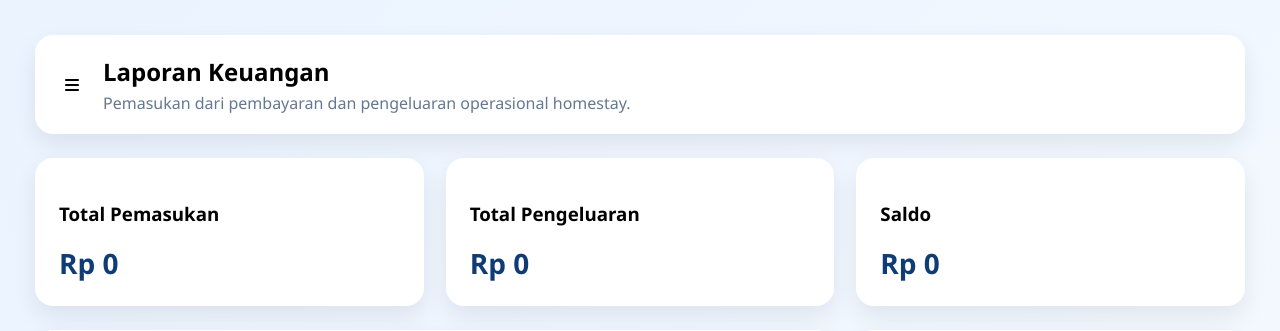
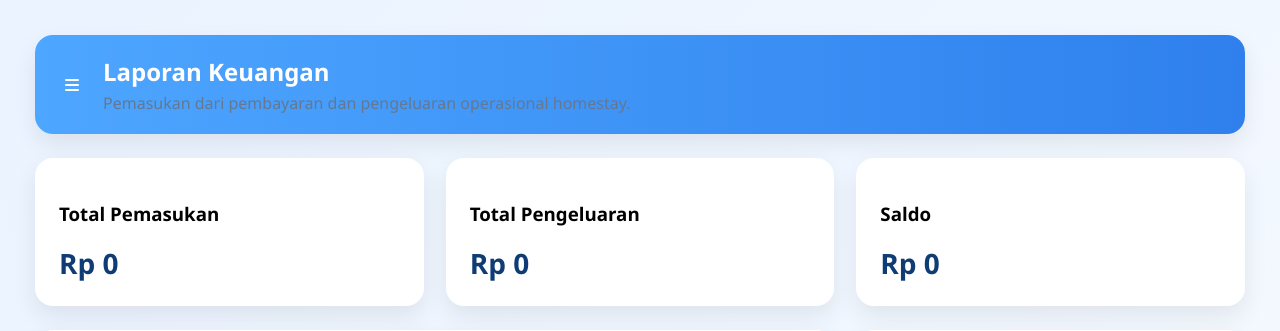
Before and after one commit to Ghanirizki27/budihomestay, a PHP site: page /laporan.php in a window 1280 px wide. Shown: the top 331 px of the page. Run offline with PHP 8.4, Linux system fonts and the light colour scheme; a user stored in the database is signed in; data comes from the database, SQL or seed files in the repository; data that the repository does not hold is empty.

Commit message:
ganti warna navbar
Co-authored-by: Copilot <copilot@github.com>

```diff
--- a/src/keluhan_admin.php
+++ b/src/keluhan_admin.php
@@ -48,7 +48,7 @@ $keluhan = mysqli_query($conn, "
         .main { margin-left: 0; padding: 35px; transition: 0.3s; }
         .main.shift { margin-left: 250px; }
         .header, .card { background: white; border-radius: 18px; box-shadow: 0 10px 25px rgba(0,0,0,0.08); }
-        .header { padding: 20px; display: flex; align-items: center; gap: 14px; }
+        .header { background: linear-gradient(90deg, #4da6ff, #2f80ed); color: white; padding: 20px; display: flex; align-items: center; gap: 14px; }
         .menu-icon { cursor: pointer; padding: 10px; border-radius: 10px; }
         .menu-icon:hover { background: rgba(47,128,237,0.1); }
         .card { margin-top: 24px; padding: 24px; }
--- a/src/laporan.php
+++ b/src/laporan.php
@@ -76,7 +76,7 @@ $riwayat = mysqli_query($conn, "
         .main { margin-left: 0; padding: 35px; transition: 0.3s; }
         .main.shift { margin-left: 250px; }
         .header, .card { background: white; border-radius: 18px; box-shadow: 0 10px 25px rgba(0,0,0,0.08); }
-        .header { padding: 20px; display: flex; align-items: center; gap: 14px; }
+        .header { background: linear-gradient(90deg, #4da6ff, #2f80ed); color: white; padding: 20px; display: flex; align-items: center; gap: 14px; }
         .menu-icon { cursor: pointer; padding: 10px; border-radius: 10px; }
         .menu-icon:hover { background: rgba(47,128,237,0.1); }
         .grid { display: grid; grid-template-columns: repeat(3, minmax(0, 1fr)); gap: 22px; margin-top: 24px; }
```
